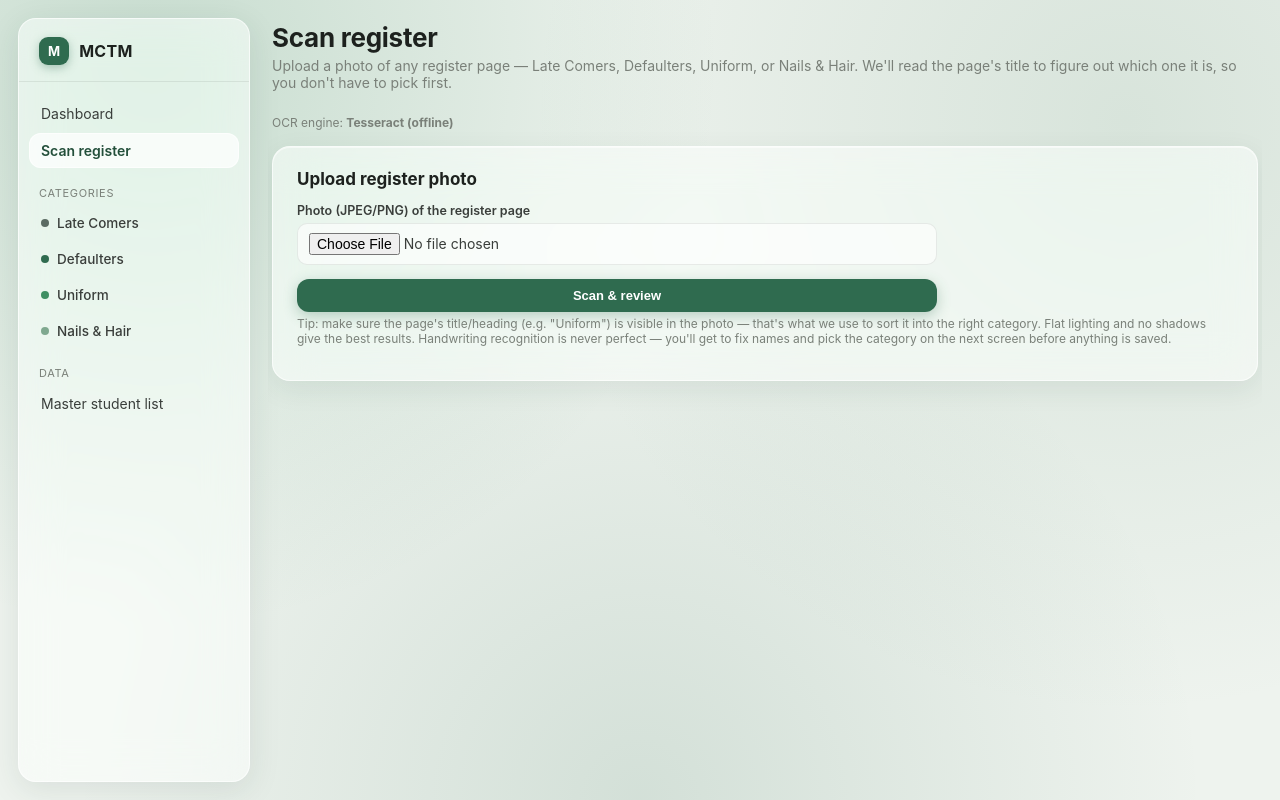
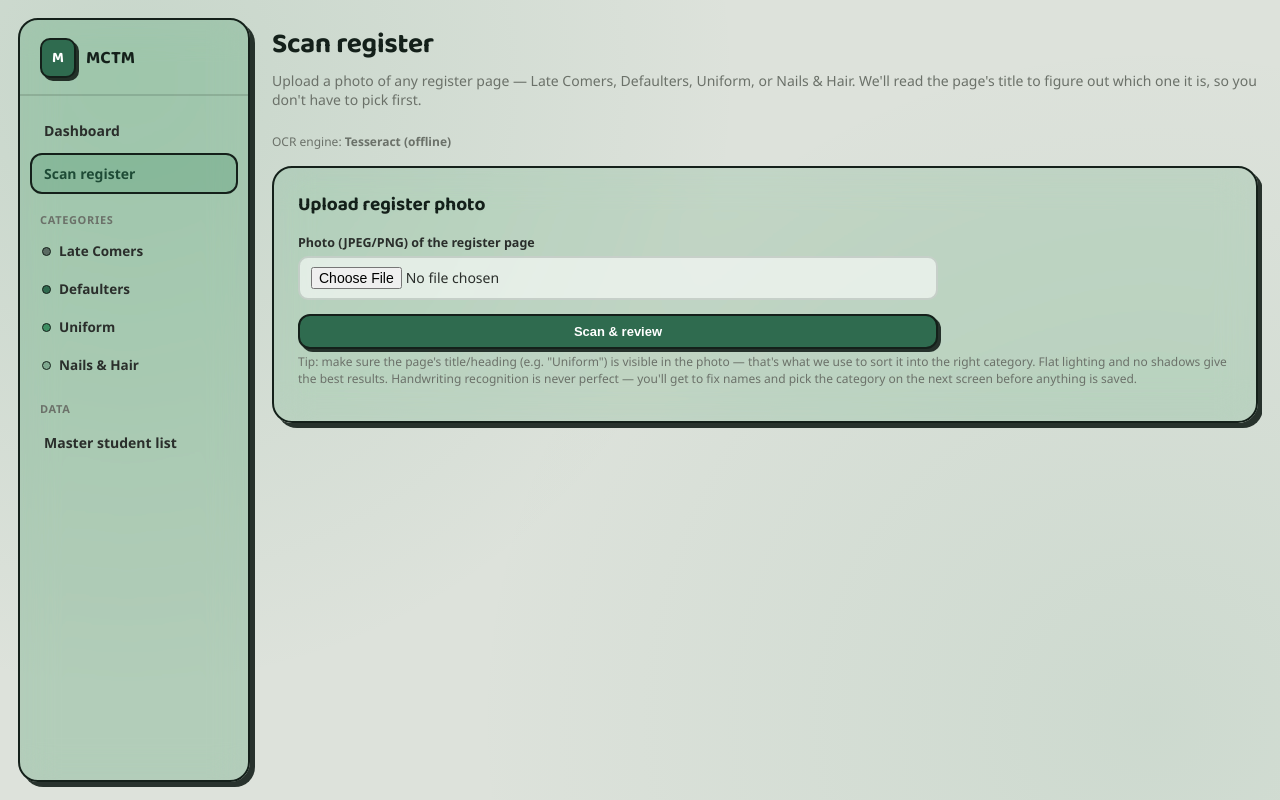
Before and after one commit to ArunAlagappan-2010/SCDT, a Flask app: page /scan in a window 1280 px wide. Run offline with Flask 3, Linux system fonts and the light colour scheme.

Commit message:
Bento-grid dashboard with comic-glass styling, grey background
Rebuilt the dashboard as a 3-column bento grid (This month / By category
/ Breakdown) matching a reference marketing-dashboard layout: a headline
number with an SVG trend line and delta vs last month, a semicircle
gauge for scan (OCR) usage share, a top-flagged-student card, one
compact card per category with an inline mini bar chart, and always-
visible house/class/source breakdown cards -- no more click-to-reveal,
everything's on screen at a glance like the reference.

Visual treatment: grey page background (was green-tinted), green-tinted
glass cards, and a comic-book pass throughout -- bold dark ink borders,
flat offset "pop" shadows instead of blur, and the Baloo 2 display font
for headings/big numbers (Google Fonts, degrades to system font if
offline).

Backend: dashboard_data()/build_extra_stats() now also compute the
combined 14-day trend, this-month-vs-last-month delta, the top flagged
student, and gauge needle geometry for a 0-100 semicircle.

Co-Authored-By: Claude Sonnet 5 <noreply@anthropic.com>

```diff
--- a/app.py
+++ b/app.py
@@ -14,6 +14,7 @@ See README.md for full setup (including the Tesseract OCR engine install).
 import os
 import re
 import json
+import math
 import base64
 import difflib
 import threading
@@ -341,6 +342,16 @@ def dashboard_data():
 
     max_month = max((s["month"] for s in summary.values()), default=0) or 1
 
+    # Overall (all categories combined) this-month vs last-month, for the
+    # big headline number + trend + delta card.
+    last_month_end = month_start - timedelta(days=1)
+    last_month_start = last_month_end.replace(day=1)
+    overall_month_total = sum(s["month"] for s in summary.values())
+    overall_last_month_total = sum(
+        count_in_range(rows, last_month_start, last_month_end) for rows in all_rows_by_cat.values()
+    )
+    overall_month_delta = overall_month_total - overall_last_month_total
+
     recent = []
     for key, rows in all_rows_by_cat.items():
         for row in rows[:15]:
@@ -356,6 +367,9 @@ def dashboard_data():
     recent = recent[:12]
 
     stats = build_extra_stats(all_rows_by_cat)
+    stats["overall_month_total"] = overall_month_total
+    stats["overall_month_delta"] = overall_month_delta
+    stats["top_student"] = repeat_list[0] if repeat_list else None
 
     return summary, repeat_list, max_month, recent, stats
 
@@ -403,17 +417,40 @@ def build_extra_stats(all_rows_by_cat):
     class_breakdown, class_max = top_n(class_counts)
     house_breakdown, house_max = top_n(house_counts)
     total_sourced = sum(source_counts.values()) or 1
+    source_ocr_pct = round(source_counts["OCR"] / total_sourced * 100)
+
+    # Combined (all categories) trend, for the headline sparkline card.
+    overall_trend = [
+        {"label": days[i].strftime("%d %b"), "count": sum(trends[key][i]["count"] for key in trends)}
+        for i in range(len(days))
+    ]
+    overall_trend_max = max((p["count"] for p in overall_trend), default=0) or 1
 
     return {
         "trends": trends,
         "trend_max": trend_max,
+        "overall_trend": overall_trend,
+        "overall_trend_max": overall_trend_max,
         "class_breakdown": class_breakdown,
         "class_max": class_max,
         "house_breakdown": house_breakdown,
         "house_max": house_max,
         "source_counts": source_counts,
         "source_manual_pct": round(source_counts["Manual"] / total_sourced * 100),
-        "source_ocr_pct": round(source_counts["OCR"] / total_sourced * 100),
+        "source_ocr_pct": source_ocr_pct,
+        "ocr_gauge": gauge_geometry(source_ocr_pct),
+    }
+
+
+def gauge_geometry(value, cx=100, cy=100, r=70):
+    """Needle endpoint for a 0-100 semicircle gauge (0 = left/180deg, 100 =
+    right/0deg, sweeping over the top), plus the value clamped to [0,100]."""
+    value = max(0, min(100, value))
+    theta = math.pi * (1 - value / 100)
+    return {
+        "value": value,
+        "needle_x": round(cx + r * math.cos(theta), 1),
+        "needle_y": round(cy - r * math.sin(theta), 1),
     }
 
 
--- a/static/style.css
+++ b/static/style.css
@@ -1,17 +1,20 @@
 :root {
   --green: #2F6B4F;
-  --green-dark: #234F3A;
+  --green-dark: #1E4B36;
   --green-light: #E1F0E6;
-  --ink: #3A3E3B;
-  --ink-strong: #1D211E;
-  --muted: #7A8079;
-  --bg: #EEF3EE;
-  --glass: rgba(255, 255, 255, 0.55);
-  --glass-strong: rgba(255, 255, 255, 0.72);
-  --glass-border: rgba(255, 255, 255, 0.65);
-  --border: rgba(60, 70, 62, 0.1);
-  --radius: 18px;
-  --blur: blur(20px) saturate(180%);
+  --ink: #2A2E2B;
+  --ink-strong: #14201A;
+  --muted: #6B7169;
+  --bg: #DDE2DB;
+  --glass: rgba(63, 143, 99, 0.16);
+  --glass-strong: rgba(63, 143, 99, 0.26);
+  --glass-border: var(--ink-strong);
+  --border: rgba(20, 32, 26, 0.14);
+  --radius: 20px;
+  --blur: blur(18px) saturate(160%);
+  --pop: 5px 5px 0 rgba(20, 32, 26, 0.9);
+  --pop-sm: 3px 3px 0 rgba(20, 32, 26, 0.9);
+  --font-display: "Baloo 2", "Segoe UI", Calibri, Arial, sans-serif;
 }
 
 * { box-sizing: border-box; }
@@ -20,12 +23,11 @@ html, body { height: 100%; }
 
 body {
   margin: 0;
-  font-family: -apple-system, BlinkMacSystemFont, "SF Pro Display", "Segoe UI", Calibri, Arial, sans-serif;
+  font-family: "Segoe UI", Calibri, Arial, sans-serif;
   color: var(--ink);
   background:
-    radial-gradient(circle at 12% 8%, rgba(63, 143, 99, 0.22), transparent 42%),
-    radial-gradient(circle at 88% 15%, rgba(127, 168, 143, 0.20), transparent 45%),
-    radial-gradient(circle at 50% 100%, rgba(47, 107, 79, 0.14), transparent 55%),
+    radial-gradient(circle at 10% 10%, rgba(63, 143, 99, 0.14), transparent 45%),
+    radial-gradient(circle at 90% 90%, rgba(63, 143, 99, 0.10), transparent 50%),
     var(--bg);
   background-attachment: fixed;
 }
@@ -35,110 +37,110 @@ body {
 .sidebar {
   width: 232px;
   flex-shrink: 0;
-  background: var(--glass);
+  background: var(--glass-strong);
   backdrop-filter: var(--blur);
   -webkit-backdrop-filter: var(--blur);
-  border: 1px solid var(--glass-border);
+  border: 2.5px solid var(--glass-border);
   border-radius: var(--radius);
   color: var(--ink);
   padding: 18px 0;
   display: flex;
   flex-direction: column;
-  box-shadow: 0 8px 32px rgba(31, 61, 46, 0.10);
+  box-shadow: var(--pop);
   height: calc(100vh - 36px);
   position: sticky;
   top: 18px;
 }
 
-.brand { display: flex; align-items: center; gap: 10px; padding: 0 20px 16px; border-bottom: 1px solid var(--border); margin-bottom: 14px; }
-.brand-mark { background: var(--green); color: #fff; font-weight: 700; font-size: 13px; padding: 6px 9px; border-radius: 9px; box-shadow: 0 3px 10px rgba(47,107,79,0.35); }
-.brand-text { font-weight: 700; font-size: 16px; letter-spacing: 0.02em; color: var(--ink-strong); }
+.brand { display: flex; align-items: center; gap: 10px; padding: 0 20px 16px; border-bottom: 2px solid var(--border); margin-bottom: 14px; }
+.brand-mark { background: var(--green); color: #fff; font-family: var(--font-display); font-weight: 700; font-size: 15px; padding: 6px 10px; border-radius: 10px; border: 2px solid var(--ink-strong); box-shadow: var(--pop-sm); }
+.brand-text { font-family: var(--font-display); font-weight: 700; font-size: 18px; letter-spacing: 0.01em; color: var(--ink-strong); }
 
 nav { display: flex; flex-direction: column; gap: 2px; padding: 0 10px; overflow-y: auto; }
 
-.nav-group-label { font-size: 11px; text-transform: uppercase; letter-spacing: 0.06em; color: var(--muted); margin: 16px 10px 4px; }
+.nav-group-label { font-size: 11px; text-transform: uppercase; letter-spacing: 0.06em; color: var(--muted); margin: 16px 10px 4px; font-weight: 700; }
 
-.nav-link { color: var(--ink); text-decoration: none; padding: 9px 12px; border-radius: 12px; font-size: 14px; transition: background 0.15s ease; }
-.nav-link:hover { background: rgba(255,255,255,0.6); }
-.nav-link.active { background: var(--glass-strong); color: var(--green-dark); font-weight: 600; box-shadow: inset 0 0 0 1px var(--glass-border); }
-.nav-link-accent { color: var(--green-dark); font-weight: 600; }
-.nav-link-accent:hover { background: rgba(255,255,255,0.6); }
+.nav-link { color: var(--ink); text-decoration: none; padding: 9px 12px; border-radius: 12px; font-size: 14px; font-weight: 600; transition: background 0.15s ease; border: 2px solid transparent; }
+.nav-link:hover { background: rgba(63,143,99,0.14); }
+.nav-link.active { background: var(--glass-strong); color: var(--green-dark); border-color: var(--ink-strong); }
+.nav-link-accent { color: var(--green-dark); }
+.nav-link-accent:hover { background: rgba(63,143,99,0.14); }
 
 .nav-cat { display: flex; gap: 8px; padding: 6px 10px 6px 12px; border-radius: 12px; align-items: center; }
-.nav-cat-dot { width: 8px; height: 8px; border-radius: 50%; background: var(--cat-color); flex-shrink: 0; }
+.nav-cat-dot { width: 9px; height: 9px; border-radius: 50%; background: var(--cat-color); border: 1.5px solid var(--ink-strong); flex-shrink: 0; }
 .nav-cat-links { display: flex; flex-direction: column; }
-.nav-cat-title { color: var(--ink); text-decoration: none; font-size: 13.5px; font-weight: 500; padding: 3px 0; }
+.nav-cat-title { color: var(--ink); text-decoration: none; font-size: 13.5px; font-weight: 600; padding: 3px 0; }
 .nav-cat-title:hover, .nav-cat-title.active { color: var(--green-dark); font-weight: 700; }
 
-.content { flex: 1; padding: 4px 4px 24px; max-width: 1200px; overflow-x: hidden; }
+.content { flex: 1; padding: 4px 4px 24px; max-width: 1280px; overflow-x: hidden; }
 
 .flash-stack { margin-bottom: 18px; display: flex; flex-direction: column; gap: 8px; }
-.flash { padding: 10px 14px; border-radius: 12px; font-size: 14px; backdrop-filter: var(--blur); -webkit-backdrop-filter: var(--blur); border: 1px solid var(--glass-border); }
-.flash-success { background: rgba(225, 240, 230, 0.75); color: var(--green-dark); }
-.flash-error { background: rgba(243, 228, 225, 0.8); color: #8A4A3A; }
+.flash { padding: 10px 14px; border-radius: 12px; font-size: 14px; border: 2px solid var(--ink-strong); box-shadow: var(--pop-sm); font-weight: 600; }
+.flash-success { background: rgba(63,143,99,0.28); color: var(--green-dark); }
+.flash-error { background: rgba(196, 90, 60, 0.22); color: #8A3A24; }
 
-h1 { font-size: 26px; margin: 0 0 4px; color: var(--ink-strong); letter-spacing: -0.01em; }
+h1 { font-family: var(--font-display); font-size: 28px; margin: 0 0 4px; color: var(--ink-strong); letter-spacing: -0.01em; }
 .subtitle { color: var(--muted); font-size: 14px; margin: 0 0 24px; }
 
 .kpi-grid { display: grid; grid-template-columns: repeat(auto-fit, minmax(220px, 1fr)); gap: 16px; margin-bottom: 24px; }
 .kpi-card {
   background: var(--glass); backdrop-filter: var(--blur); -webkit-backdrop-filter: var(--blur);
-  border: 1px solid var(--glass-border); border-radius: var(--radius); padding: 18px 20px;
-  box-shadow: 0 8px 28px rgba(31,61,46,0.08), inset 0 1px 0 rgba(255,255,255,0.5);
+  border: 2.5px solid var(--glass-border); border-radius: var(--radius); padding: 18px 20px;
+  box-shadow: var(--pop);
   position: relative; overflow: hidden;
 }
-.kpi-card::before { content: ""; position: absolute; top: 0; left: 0; right: 0; height: 3px; background: var(--cat-color); }
-.kpi-card h3 { margin: 0 0 12px; font-size: 15px; color: var(--ink); display: flex; justify-content: space-between; align-items: center; }
+.kpi-card::before { content: ""; position: absolute; top: 0; left: 0; right: 0; height: 5px; background: var(--cat-color); border-bottom: 2px solid var(--ink-strong); }
+.kpi-card h3 { font-family: var(--font-display); margin: 4px 0 12px; font-size: 16px; color: var(--ink); display: flex; justify-content: space-between; align-items: center; }
 .kpi-row { display: flex; justify-content: space-between; font-size: 12.5px; color: var(--muted); margin-bottom: 6px; }
 .kpi-row b { color: var(--ink); font-size: 13px; }
-.kpi-total { font-size: 32px; font-weight: 700; color: var(--cat-color); margin: 8px 0 2px; letter-spacing: -0.02em; }
+.kpi-total { font-family: var(--font-display); font-size: 36px; font-weight: 700; color: var(--cat-color); margin: 8px 0 2px; letter-spacing: -0.02em; }
 .kpi-actions { display: flex; gap: 8px; margin-top: 12px; }
 
 .trend-toggle {
-  background: none; border: none; color: var(--muted); font-size: 11.5px; font-weight: 600;
+  background: none; border: none; color: var(--muted); font-size: 11.5px; font-weight: 700;
   cursor: pointer; padding: 2px 0; display: flex; align-items: center; gap: 4px;
 }
 .trend-toggle:hover { color: var(--green-dark); }
 .trend-toggle .chevron { transition: transform 0.2s ease; display: inline-block; }
 .trend-toggle.open .chevron { transform: rotate(180deg); }
-.trend-panel { display: none; margin-top: 12px; padding-top: 12px; border-top: 1px solid var(--border); }
+.trend-panel { display: none; margin-top: 12px; padding-top: 12px; border-top: 2px dashed var(--border); }
 .trend-panel.open { display: block; }
 .sparkline-row { display: flex; align-items: flex-end; gap: 3px; height: 46px; }
-.sparkline-bar { flex: 1; border-radius: 3px 3px 1px 1px; background: var(--cat-color); opacity: 0.85; min-height: 2px; }
+.sparkline-bar { flex: 1; border-radius: 3px 3px 1px 1px; background: var(--cat-color); border: 1.5px solid var(--ink-strong); opacity: 0.9; min-height: 2px; }
 
-.btn { display: inline-block; padding: 8px 16px; border-radius: 12px; font-size: 13px; text-decoration: none; font-weight: 600; border: 1px solid transparent; cursor: pointer; transition: transform 0.1s ease, box-shadow 0.15s ease; }
-.btn:active { transform: scale(0.97); }
-.btn-primary { background: var(--green); color: #fff; box-shadow: 0 4px 14px rgba(47,107,79,0.3); }
+.btn { display: inline-block; padding: 8px 16px; border-radius: 12px; font-size: 13px; text-decoration: none; font-weight: 700; border: 2px solid var(--ink-strong); cursor: pointer; transition: transform 0.08s ease; box-shadow: var(--pop-sm); }
+.btn:active { transform: translate(2px, 2px); box-shadow: 1px 1px 0 rgba(20,32,26,0.9); }
+.btn-primary { background: var(--green); color: #fff; }
 .btn-primary:hover { background: var(--green-dark); }
-.btn-outline { background: var(--glass); backdrop-filter: var(--blur); -webkit-backdrop-filter: var(--blur); border-color: var(--glass-border); color: var(--ink); }
-.btn-outline:hover { border-color: var(--green); color: var(--green-dark); }
+.btn-outline { background: rgba(255,255,255,0.5); backdrop-filter: var(--blur); -webkit-backdrop-filter: var(--blur); color: var(--ink); }
+.btn-outline:hover { background: var(--glass); color: var(--green-dark); }
 .btn-cat { color: #fff; }
 
 .panel {
   background: var(--glass); backdrop-filter: var(--blur); -webkit-backdrop-filter: var(--blur);
-  border: 1px solid var(--glass-border); border-radius: var(--radius); padding: 22px 24px; margin-bottom: 22px;
-  box-shadow: 0 8px 28px rgba(31,61,46,0.08), inset 0 1px 0 rgba(255,255,255,0.5);
+  border: 2.5px solid var(--glass-border); border-radius: var(--radius); padding: 22px 24px; margin-bottom: 22px;
+  box-shadow: var(--pop);
 }
-.panel h2 { margin: 0 0 14px; font-size: 17px; color: var(--ink-strong); display: flex; justify-content: space-between; align-items: center; }
+.panel h2 { font-family: var(--font-display); margin: 0 0 14px; font-size: 19px; color: var(--ink-strong); display: flex; justify-content: space-between; align-items: center; }
 
 .bar-row { display: grid; grid-template-columns: 130px 1fr 40px; align-items: center; gap: 10px; margin-bottom: 10px; font-size: 13px; }
-.bar-track { background: rgba(255,255,255,0.5); border: 1px solid var(--border); border-radius: 8px; height: 14px; overflow: hidden; }
-.bar-fill { height: 100%; border-radius: 8px; }
+.bar-track { background: rgba(255,255,255,0.5); border: 2px solid var(--ink-strong); border-radius: 8px; height: 14px; overflow: hidden; }
+.bar-fill { height: 100%; }
 
 table { width: 100%; border-collapse: collapse; font-size: 13.5px; }
-th, td { text-align: left; padding: 8px 10px; border-bottom: 1px solid var(--border); }
-th { color: var(--muted); font-weight: 600; font-size: 12px; text-transform: uppercase; letter-spacing: 0.03em; }
-tr:hover td { background: rgba(255,255,255,0.35); }
+th, td { text-align: left; padding: 8px 10px; border-bottom: 1.5px solid var(--border); }
+th { color: var(--muted); font-weight: 700; font-size: 12px; text-transform: uppercase; letter-spacing: 0.03em; }
+tr:hover td { background: rgba(63,143,99,0.08); }
 
-.tag { display: inline-block; padding: 2px 8px; border-radius: 12px; font-size: 11px; font-weight: 600; }
+.tag { display: inline-block; padding: 2px 8px; border-radius: 12px; font-size: 11px; font-weight: 700; border: 1.5px solid currentColor; }
 
 .form-grid { display: grid; grid-template-columns: repeat(2, 1fr); gap: 14px; max-width: 640px; }
 .form-grid.full { grid-template-columns: 1fr; }
 .field { display: flex; flex-direction: column; gap: 5px; }
 .field.span2 { grid-column: 1 / -1; }
-label { font-size: 12.5px; font-weight: 600; color: var(--ink); }
+label { font-size: 12.5px; font-weight: 700; color: var(--ink); }
 input[type=text], input[type=date], input[type=file], select, textarea {
-  padding: 9px 11px; border: 1px solid var(--border); border-radius: 10px; font-size: 14px; font-family: inherit;
+  padding: 9px 11px; border: 2px solid var(--border); border-radius: 10px; font-size: 14px; font-family: inherit;
   background: rgba(255,255,255,0.6); color: var(--ink);
 }
 input[type=text]:focus, select:focus, textarea:focus { outline: none; border-color: var(--green); background: rgba(255,255,255,0.9); }
--- a/templates/base.html
+++ b/templates/base.html
@@ -4,6 +4,9 @@
 <meta charset="UTF-8">
 <meta name="viewport" content="width=device-width, initial-scale=1.0">
 <title>{% block title %}Dashboard{% endblock %} - MCTM</title>
+<link rel="preconnect" href="https://fonts.googleapis.com">
+<link rel="preconnect" href="https://fonts.gstatic.com" crossorigin>
+<link href="https://fonts.googleapis.com/css2?family=Baloo+2:wght@500;600;700;800&display=swap" rel="stylesheet">
 <link rel="stylesheet" href="{{ url_for('static', filename='style.css') }}">
 </head>
 <body>
```
Also changed, not shown: other parts of static/style.css (+46 -15 lines), templates/dashboard.html (+95 -79 lines), tests/test_app.py (+14 -0 lines).
